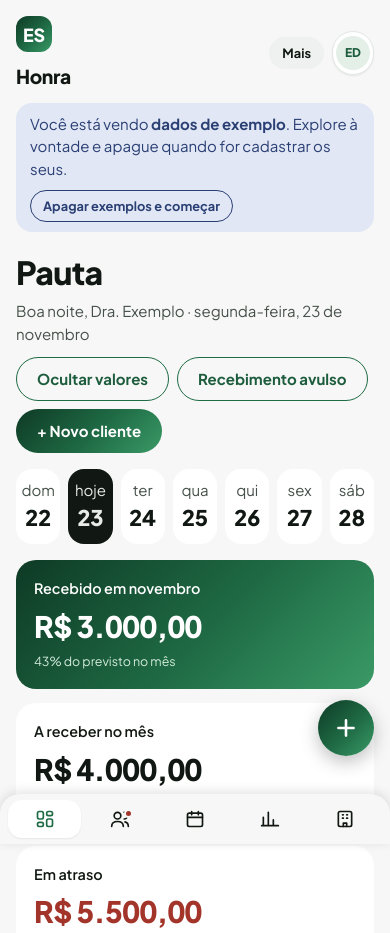
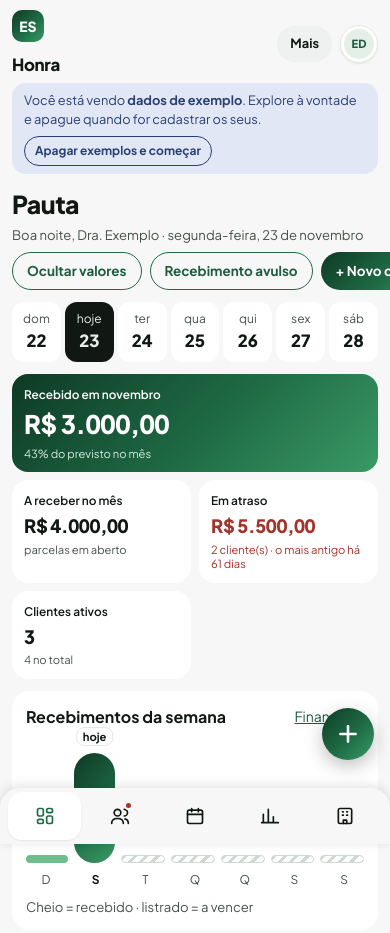
Before and after one commit to Raiugami/lexa-escritorio, a plain HTML site: page index.html in a window 390 px wide. Shown: the top 933 px of the page. Drawn offline with Linux system fonts and the light colour scheme.

Commit message:
Celular mais compacto: cartões em duas colunas, botões com rolagem lateral e menos espaço sobrando
Co-Authored-By: Claude Opus 5.5 <noreply@anthropic.com>
Claude-Session: https://claude.ai/code/session_01R4ADGn7NgBHNiv24Z3VKji

```diff
--- a/index.html
+++ b/index.html
@@ -365,6 +365,56 @@ body:has(#modalRoot .modal-bg) .fab{display:none!important}
 .app.some-txt .nav .lbl,.app.some-txt .nav .grp,.app.some-txt .nav .cnt,.app.some-txt .brand b,.app.some-txt .brand .logo-full,.app.some-txt .mk-nome{opacity:0;transition:opacity .14s}
 .app.mostra-txt .nav .lbl,.app.mostra-txt .nav .grp,.app.mostra-txt .nav .cnt,.app.mostra-txt .brand b,.app.mostra-txt .brand .logo-full,.app.mostra-txt .mk-nome{animation:surge .3s .2s backwards}
 @media (prefers-reduced-motion:reduce){*,*::before,*::after{animation:none!important;transition:none!important}}
+/* ===== Celular compacto: aproveita melhor a tela ===== */
+@media (max-width:760px){
+  body{font-size:14px}
+  h1{font-size:1.55rem}
+  .wrap{gap:12px}
+  .main{padding-block:10px 16px;padding-left:max(12px,env(safe-area-inset-left,0px));padding-right:max(12px,env(safe-area-inset-right,0px))}
+  .top{margin:0 0 6px}
+  .top .logo{flex-basis:32px;height:32px;font-size:14px;border-radius:10px}
+  .top .mk-nome{font-size:1.05rem}
+  .top .btn.sm{min-height:36px}
+  .conta-btn{min-height:38px}.conta-av{flex-basis:30px;width:30px;height:30px;font-size:.7rem}
+  .banner{padding:8px 12px;font-size:.8rem;gap:6px;border-radius:14px}
+  .banner .btn{min-height:30px;font-size:.75rem;padding:0 10px}
+  .phead{gap:8px;align-items:stretch;flex-direction:column}
+  .phead p{font-size:.82rem;margin-top:2px}
+  /* botões do topo da tela numa linha que rola de lado, sem quebrar */
+  .phead>.row,.phead>.btn{flex-wrap:nowrap;overflow-x:auto;scrollbar-width:none;margin-inline:-12px;padding-inline:12px;contain:inline-size;min-width:0}
+  .phead>.row::-webkit-scrollbar{display:none}
+  .phead .btn{min-height:38px;padding:0 14px;font-size:.84rem;flex:0 0 auto;white-space:nowrap}
+  .phead>.btn{align-self:flex-start;margin:0}
+  .btn{min-height:40px;padding:0 16px}
+  .tabs,.seg{flex-wrap:nowrap;overflow-x:auto;scrollbar-width:none;max-width:100%}
+  .tabs .tab,.seg .chip{white-space:nowrap;flex:0 0 auto}
+  .panel,.dark-card{padding:14px;border-radius:18px}
+  .flexr{gap:10px}
+  .kpis{grid-template-columns:repeat(2,minmax(0,1fr));gap:8px}
+  .kpi{padding:12px;border-radius:16px;gap:2px}
+  .kpi .lb{font-size:.74rem}
+  .kpi .v{font-size:1.15rem}
+  .kpi .s{font-size:.7rem;line-height:1.3}
+  .kpi.hero{grid-column:1/-1}
+  .kpi.hero .v{font-size:1.6rem}
+  .week{gap:4px}
+  .day{padding:8px 2px;border-radius:12px;font-size:.75rem}
+  .day b{font-size:1.05rem}
+  .day small{display:none}
+  .bars{height:110px;margin-top:24px;gap:6px}
+  .dark-card>div[style*="font-size:2.4rem"]{font-size:1.8rem!important}
+  .list .li{padding-block:8px}
+  .tbl tr{padding:8px 12px;margin-bottom:8px;border-radius:14px}
+  .tbl td{min-height:26px;font-size:.86rem}
+  .tbl td:first-child{font-size:.95rem;padding-bottom:4px!important}
+  form .fs{gap:10px}
+  input,select,textarea{padding:9px 11px}
+  .fab{width:52px;height:52px;bottom:calc(84px + env(safe-area-inset-bottom,0px))}
+  .side{padding-block:4px calc(4px + env(safe-area-inset-bottom,0px))}
+  .nav a{min-height:48px}
+  .app{padding-bottom:calc(130px + env(safe-area-inset-bottom,0px))}
+}
+@media (max-width:360px){ .kpis{grid-template-columns:1fr} }
 @media print{ .side,.top,.noprint{display:none!important} .app{display:block;padding:0} .main{padding:0;background:#fff} .doc{padding:0} }
 </style>
 
```
